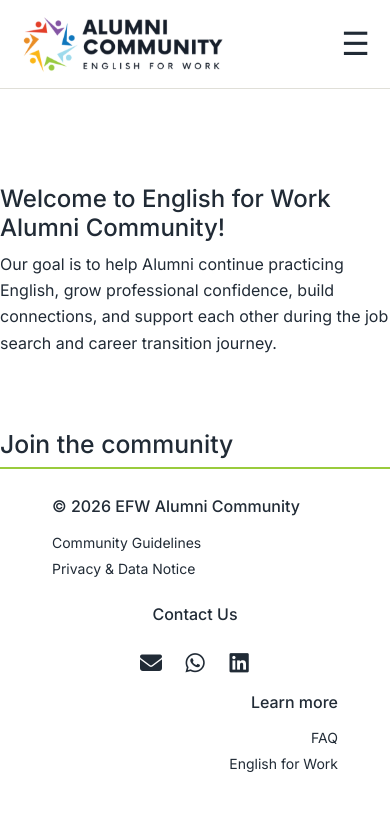
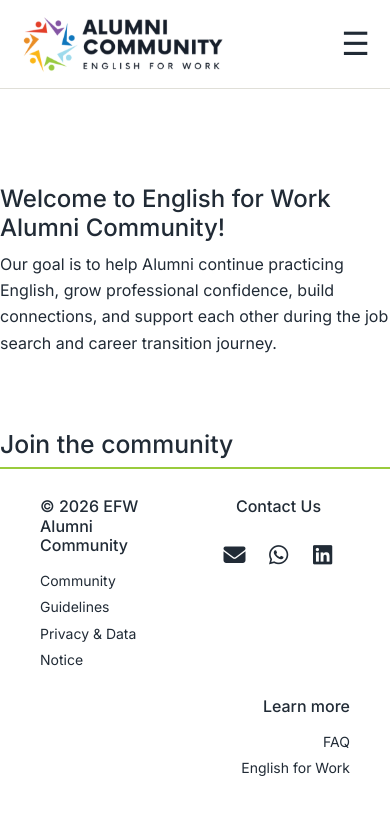
Before and after one commit to alumni-efw/alumni-efw.github.io, a Jekyll site: the page built from index.html, in a window 390 px wide. Shown: the top 815 px of the page. Built offline with Jekyll 4.4.1, drawn with Linux system fonts in a browser that asks for light colours.

Commit message:
changed footer layout for mobile

```diff
--- a/_data/faq/full-faq.yml
+++ b/_data/faq/full-faq.yml
@@ -2,6 +2,7 @@
 
 sections:
   - key: about-us
+  - key: join-community
   - key: talk-time
   - key: get-involved
   - key: ways-to-connect
--- a/_includes/footer.html
+++ b/_includes/footer.html
@@ -4,7 +4,7 @@
       <div class="row">
 
         <!-- community guide -->
-        <div class="col-md mt-2">
+        <div class="col-6 col-md mt-2 footer-community">
           <h6>&copy; 2026 EFW Alumni Community</h6>
           <ul>
             <li>
@@ -18,7 +18,7 @@
         </div>
 
         <!-- Contact Us -->
-        <div class="col-md mt-2">
+        <div class="col-6 col-md mt-2 text-end text-md-center">
           <div class="footer-contact">
             <h6>Contact Us</h6>
 
@@ -47,7 +47,7 @@
         </div>
 
         <!-- Learn more -->
-        <div class="col-md mt-2">
+        <div class="col-12 col-md mt-2 footer-learn-more">
           <div class="links text-end">
             <h6>Learn more</h6>
 
--- a/assets/css/style.scss
+++ b/assets/css/style.scss
@@ -714,7 +714,7 @@ img {
   text-align: center;
 }
 
-/* Responsive for mobile */
+/* ──Responsive for mobile────────────────────── */
 
 /* Tablet */
 @media (min-width: 769px) and (max-width: 1024px) {
@@ -798,9 +798,6 @@ img {
   .container p {
     font-size: 1rem;
   }
-  .talk-time-section {
-    flex-direction: column;
-  }
   .talk-time-hero {
     padding: 64px 0 56px;
     scroll-margin-top: 220px;
@@ -828,6 +825,9 @@ img {
   }
   .benefit-item:last-child {
     border-bottom: 0;
+  }
+  .faq-body {
+    width: 90%;
   }
   .section {
     padding: 56px 0;
@@ -862,4 +862,7 @@ img {
   .accordion-body {
     padding: 0 20px 20px;
   }
+  .footer-container{
+    padding: 0px;
+  }
 }
```
